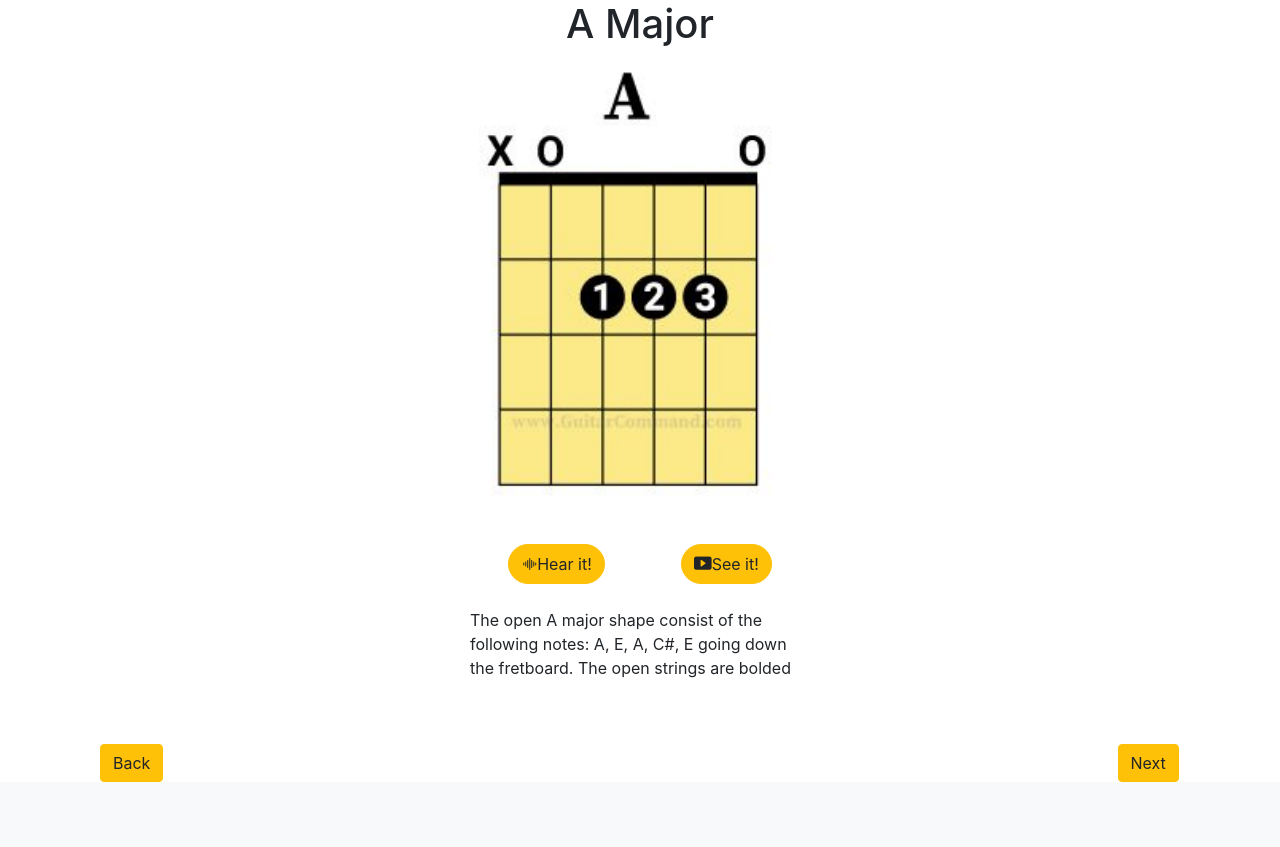
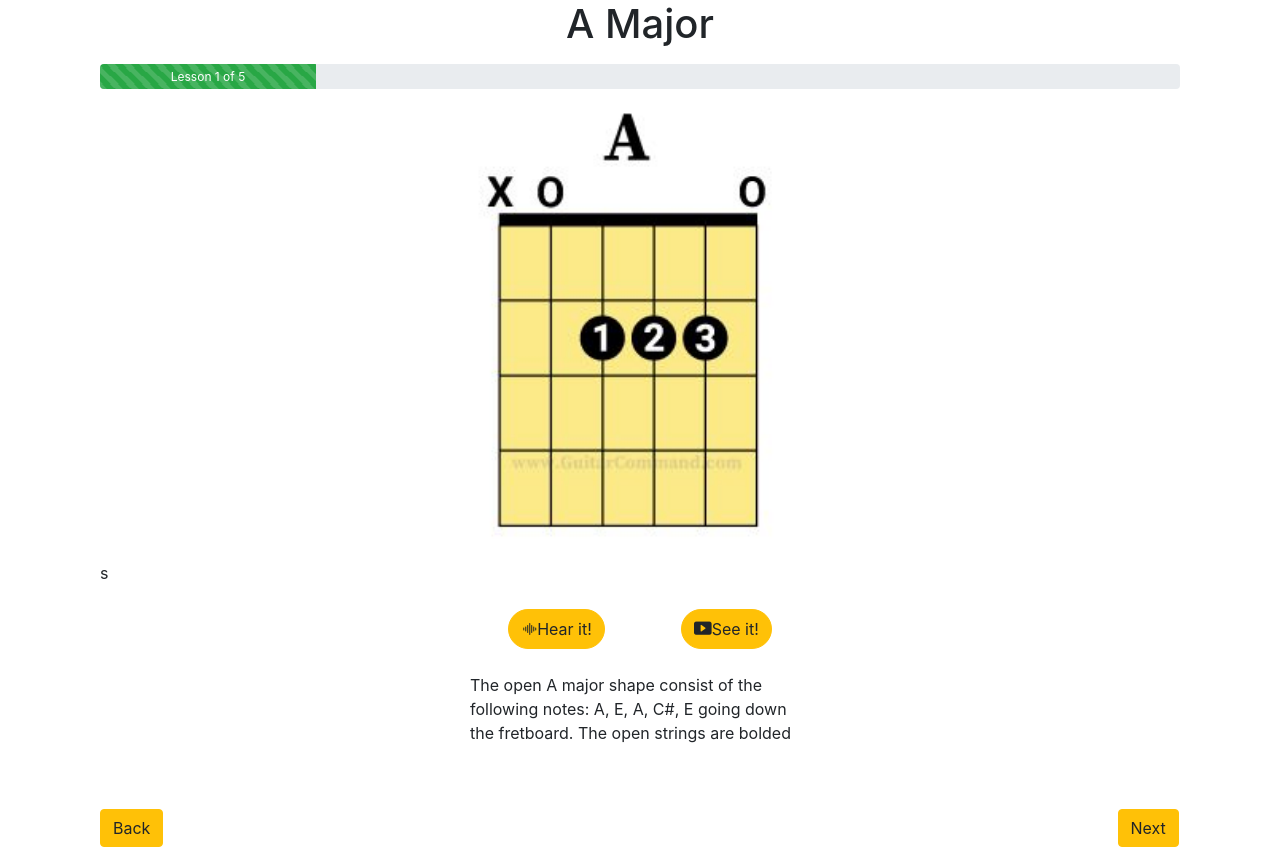
Before and after one commit to evelez0101/U.I_Design_Project, a Flask app: template templates/learn.html in a window 1280 px wide. Shown: the part 56-903 px from the top of the page. Before the commit the page ends 838 px from the top, so only its background shows below. Run offline with Flask 3, Linux system fonts and the light colour scheme; the template is opened without the code that fills it, so the values that code supplies are empty; some libraries are stand-ins or nearby versions.

Commit message:
Updated learn.html
For Asthetic purposes, added a progress bar above the template for A major on Lesson 0

```diff
--- a/templates/learn.html
+++ b/templates/learn.html
@@ -12,6 +12,16 @@ console.log(content)
 <!-- Chord Name -->
 <h1 class = "text-center">A Major</h1>
 
+<!-- Progress Tracker-->
+<div class = "container my-3">
+  <div class="progress" style="height: 25px;">
+    <div class="progress-bar bg-success progress-bar-striped progress-bar-animated" role="progressbar"
+      style="width: 20%;" aria-valuenow="20" aria-valuemin="0" aira-valuemax="100">
+      Lesson 1 of 5
+    </div>
+  </div>
+</div>
+
 <div class = "container mt-4">
 
     <!-- Content for Lesson -->
@@ -22,7 +32,7 @@ console.log(content)
             alt = "chord">
     </div>
 
-    <!-- Media Section -->
+    <!-- Media Section -->s
     <div class = "row mt-4">
         <div class = "col-4"></div>
 
```
